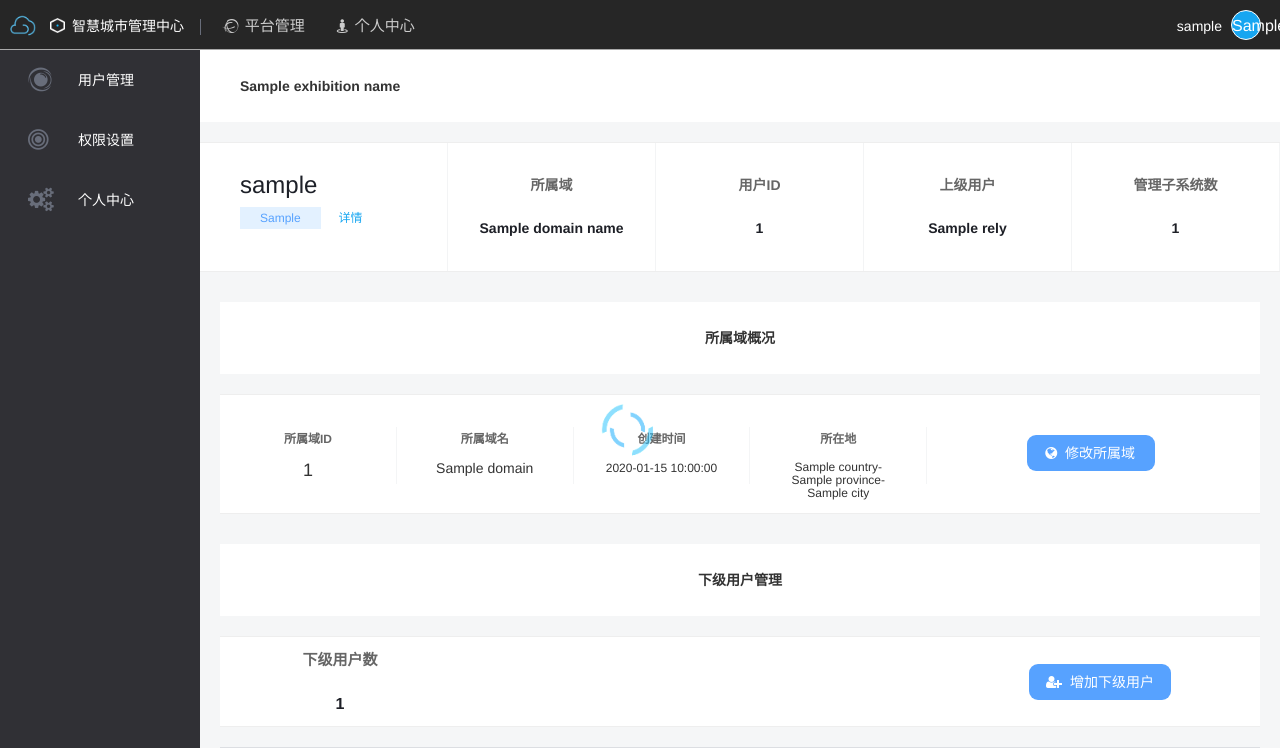
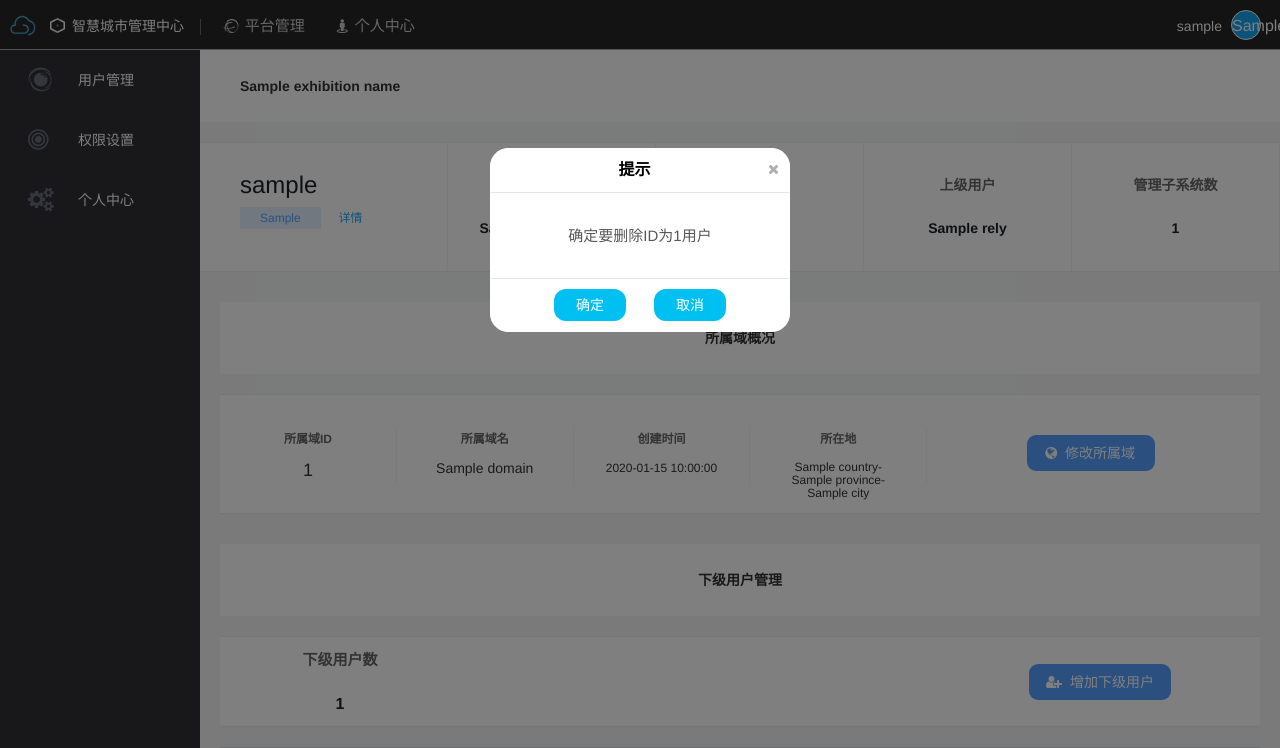
Before and after one commit to srstack/JustCloud, a Django app: template templates/home.html in a window 1280 px wide, after a click on "删除". Shown: the top 748 px of the page. Run offline with Django 3.2, Linux system fonts and the light colour scheme; the template is opened without the code that fills it: most values are stand-ins (such as "Sample title", 1, 10 or a date in 2020); some libraries are stand-ins or nearby versions.

Commit message:
home over

```diff
--- a/JustCloud/urls.py
+++ b/JustCloud/urls.py
@@ -37,4 +37,5 @@
     path('home/<username>/center/', keystone.centerHome, name='centerHome'),
     path('home/<username>/domainchange/', keystone.domainChange, name='domainChange'),
     path('home/<username>/useradd/', keystone.userAdd, name='userAdd'),
+    path('home/<username>/userremove/', keystone.userRemove, name='userRemove'),
 ]
--- a/static/css/home.css
+++ b/static/css/home.css
@@ -445,3 +445,61 @@
     background-color: #fff;
     box-sizing: border-box;
 }
+
+#remove .grid .reuser-table {
+    position: relative;
+    background-color: #fff;
+    border-radius: 18px;
+    border: 1px solid #fff;
+}
+
+#remove .grid .reuser-table .re-header {
+    padding: 10px;
+    border-bottom: 1px solid #e5e5e5;
+
+}
+
+#remove .grid .reuser-table .re-header .re-title {
+    text-align: center;
+    margin: 0 auto;
+    color: black;
+    font-size: 16px;
+    font-weight: 600;
+}
+
+#remove .grid .reuser-table .re-body {
+    text-align: center;
+    font-size: 15px;
+    color: #585858;
+    border-bottom: 1px solid #e5e5e5;
+}
+
+#remove .grid .reuser-table .re-footer {
+    padding: 10px 0;
+    position: relative;
+    text-align: center;
+}
+
+#remove .grid .reuser-table .re-footer > button {
+    font-size: 14px;
+    width: 72px;
+    height: 32px;
+    cursor: pointer;
+    font-family: "Microsoft YaHei", sans-serif;
+    font-weight: 400;
+    text-align: center;
+    text-decoration: none;
+    display: inline-block;
+    background-color: #00c0f1;
+    color: #fff;
+    border-width: 0;
+    transition: all .2s ease-in;
+    border-radius: 12px;
+    margin: 0 12px;
+}
+
+#remove .grid .reuser-table .re-footer > button:hover, #remove .grid .reuser-table .re-footer > button:focus {
+    background-color: #24bdfd;
+    border: 0;
+    outline: none;
+}
--- a/static/js/home.js
+++ b/static/js/home.js
@@ -326,6 +326,35 @@
     }
 }
 
-function userremove(that) {
+function reClose() {
+    loadingOut();
+    $('#remove').css('display', 'none');
+}
 
+function showremove(that) {
+    loadingOut();
+    $('#remove .grid .re-body div .id').html($(that).parent().parent().prev().prev().prev().prev().prev().find('div span').first().html());
+    $('#remove').css('display', 'block');
 }
+
+function removeuser() {
+    var user_id = $('#remove .grid .re-body div .id').html();
+    $.ajax({
+        url: 'userremove/',
+        type: 'POST',
+        data: {
+            'id': user_id,
+            "csrfmiddlewaretoken": $("[name = 'csrfmiddlewaretoken']").val()
+        },
+        success: function (data) {
+            if (data === '666') {
+                loadingOut();
+                window.location.href = "/home/";
+            }
+            else if (data === '555') {
+                loadingOut();
+                $('#remove .grid .re-body div').html('无法权限删除');
+            }
+        }
+    })
+}
--- a/templates/home.html
+++ b/templates/home.html
@@ -146,7 +146,7 @@
                                     <div><span>{{ user.phone }}</span></div>
                                 </td>
                                 <td>
-                                    <div><a onclick="loadingIn(),userremove(this)">删除</a></div>
+                                    <div><a onclick="loadingIn(),showremove(this)">删除</a></div>
                                 </td>
                             </tr>
                         {% endfor %}
@@ -288,5 +288,25 @@
         </div>
     </div>
 
+    <div class="change" id="remove">
+        <div class="grid" style="width: 300px; margin: 148px auto">
+            <div class="reuser-table">
+                <div class="re-header">
+                    <a class="change-table-close" style="float: right;color: #b0b0b0" onclick="loadingIn(),reClose()"><i
+                            class="fa fa-times"></i></a>
+                    <div class="re-title ">提示</div>
+                </div>
+                <div class="re-body" style="position: relative;padding: 32px;">
+                    {% csrf_token %}
+                    <div>确定要删除ID为<span class="id"></span><span>用户</span></div>
+                </div>
+                <div class="re-footer">
+                    <button type="button" onclick="loadingIn();removeuser()">确定</button>
+                    <button type="button" onclick="loadingIn();reClose()">取消</button>
+                </div>
+            </div>
+        </div>
+    </div>
+
     <script src="/static/js/home.js"></script>
 {% endblock %}
--- a/templates/type/controlboard.html
+++ b/templates/type/controlboard.html
@@ -13,7 +13,7 @@
 </head>
 
 <body style="position: relative">
-<div class="header" id="top">
+<div class="header">
     <div class="header-body">
         <a href="/" class="header-logo" onclick="loadingIn()"></a>
         <div class="header-develop">
@@ -63,7 +63,7 @@
 
 <div class="content">
     <div class="wrapper">
-        <div class="navigation">{{ exhibition_name }}</div>
+        <div  id="top" class="navigation">{{ exhibition_name }}</div>
         {% block wrapper %}
         {% endblock %}
     </div>
```
Also changed, not shown: Keystone/views.py (+22 -1 lines), SqlMaster/models.py (+7 -7 lines), SqlMaster/migrations/0004_auto_20190126_2224.py (added).
